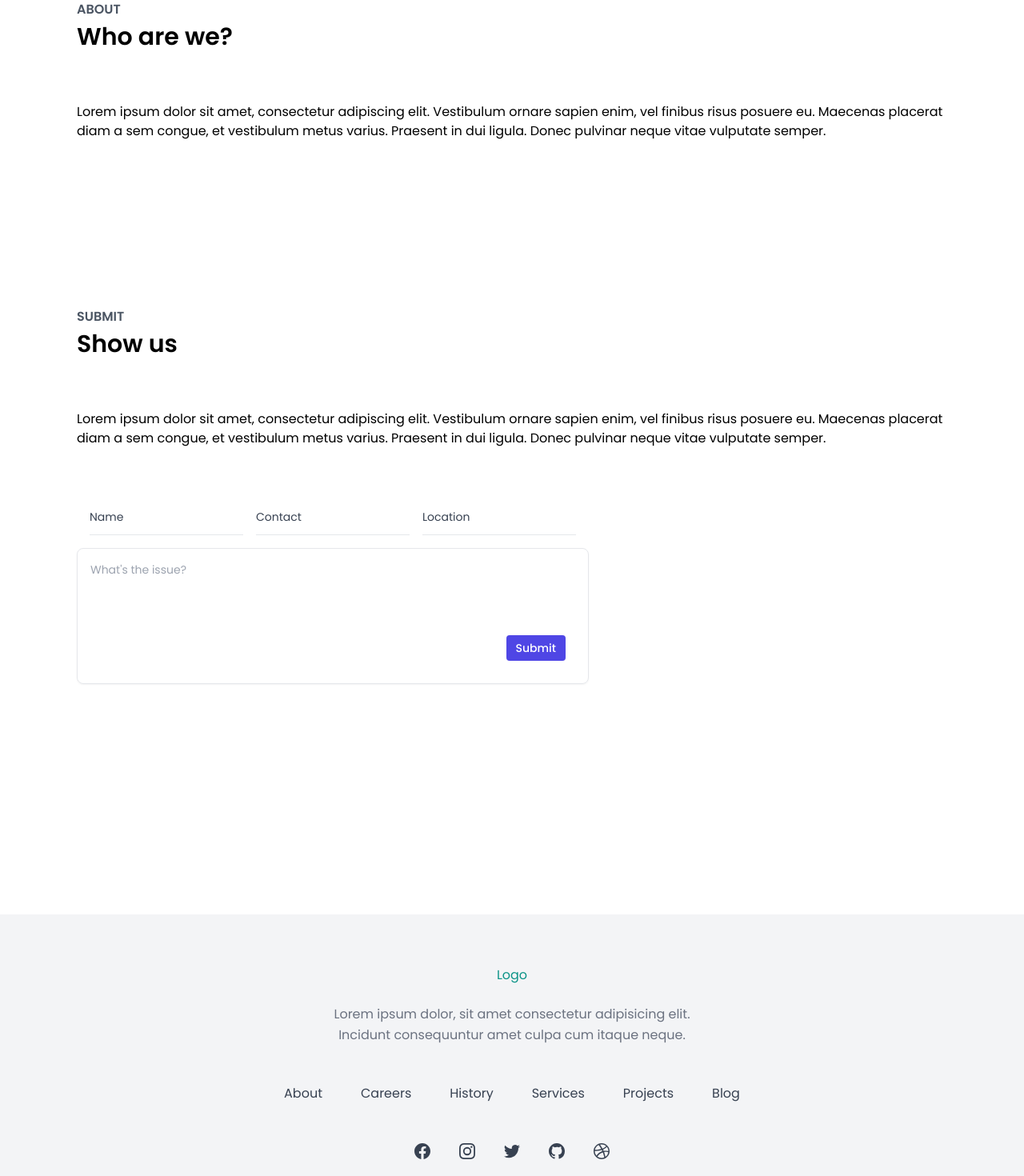
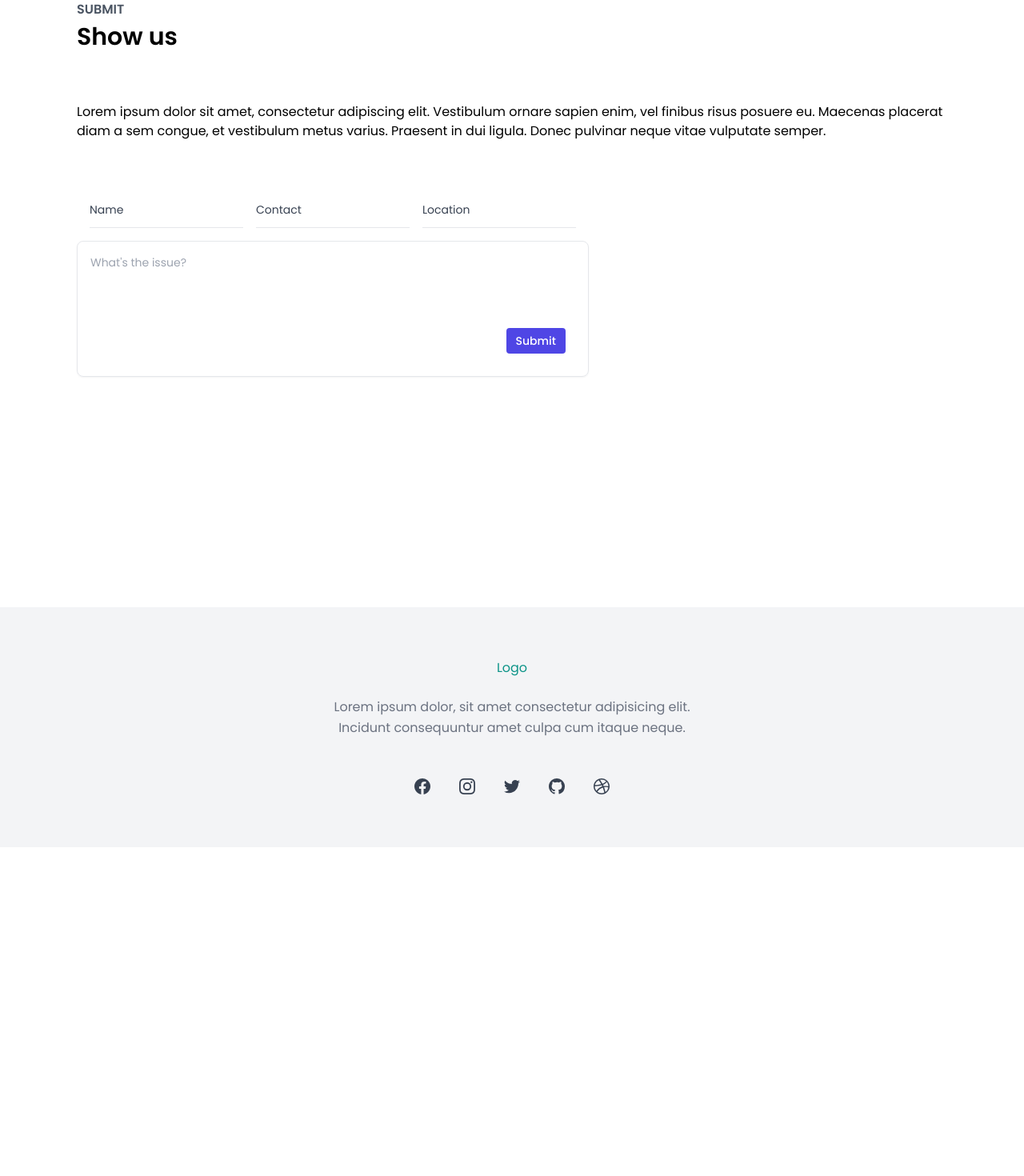
Before and after one commit to Oreofreakshake/greenmv, a Next.js app in the folder frontend/: page / in a window 1280 px wide. Shown: the part 800-2270 px from the top of the page at 80% size. After the commit the page ends 1859 px from the top, so only its background shows below. Built offline with nearby package versions, Linux system fonts and the light colour scheme.

Commit message:
fixed UI

```diff
--- a/frontend/app/_components/about.tsx
+++ /dev/null
@@ -1,27 +0,0 @@
-export default function About() {
-    return (
-        <section className="bg-white">
-            <div className="mx-auto max-w-screen-xl lg:flex lg:items-center pb-52">
-                <div className="font-poppins">
-                    <div>
-                        <div>
-                            <div className="font-semibold text-gray-600 pb-1">
-                                ABOUT
-                            </div>
-                            <div className="text-3xl mb-16 font-semibold">
-                                Who are we?
-                            </div>
-                        </div>
-                        <div>
-                            Lorem ipsum dolor sit amet, consectetur adipiscing
-                            elit. Vestibulum ornare sapien enim, vel finibus
-                            risus posuere eu. Maecenas placerat diam a sem
-                            congue, et vestibulum metus varius. Praesent in dui
-                            ligula. Donec pulvinar neque vitae vulputate semper.
-                        </div>
-                    </div>
-                </div>
-            </div>
-        </section>
-    );
-}
--- a/frontend/app/_components/footer/footer.tsx
+++ b/frontend/app/_components/footer/footer.tsx
@@ -10,68 +10,6 @@ export default function Footer() {
                     Lorem ipsum dolor, sit amet consectetur adipisicing elit.
                     Incidunt consequuntur amet culpa cum itaque neque.
                 </p>
-
-                <ul className="mt-12 flex flex-wrap justify-center gap-6 md:gap-8 lg:gap-12">
-                    <li>
-                        <a
-                            className="text-gray-700 transition hover:text-gray-700/75"
-                            href="/"
-                        >
-                            {" "}
-                            About{" "}
-                        </a>
-                    </li>
-
-                    <li>
-                        <a
-                            className="text-gray-700 transition hover:text-gray-700/75"
-                            href="/"
-                        >
-                            {" "}
-                            Careers{" "}
-                        </a>
-                    </li>
-
-                    <li>
-                        <a
-                            className="text-gray-700 transition hover:text-gray-700/75"
-                            href="/"
-                        >
-                            {" "}
-                            History{" "}
-                        </a>
-                    </li>
-
-                    <li>
-                        <a
-                            className="text-gray-700 transition hover:text-gray-700/75"
-                            href="/"
-                        >
-                            {" "}
-                            Services{" "}
-                        </a>
-                    </li>
-
-                    <li>
-                        <a
-                            className="text-gray-700 transition hover:text-gray-700/75"
-                            href="/"
-                        >
-                            {" "}
-                            Projects{" "}
-                        </a>
-                    </li>
-
-                    <li>
-                        <a
-                            className="text-gray-700 transition hover:text-gray-700/75"
-                            href="/"
-                        >
-                            {" "}
-                            Blog{" "}
-                        </a>
-                    </li>
-                </ul>
 
                 <ul className="mt-12 flex justify-center gap-6 md:gap-8">
                     <li>
--- a/frontend/app/dashboard/dashboard.tsx
+++ b/frontend/app/dashboard/dashboard.tsx
@@ -25,6 +25,9 @@ export default function DashboardPage() {
             .then((res) => {
                 cookies.set("accessToken", res.data["accessToken"]);
                 cookies.set("refreshToken", res.data["refreshToken"]);
+            })
+            .catch((error) => {
+                console.log(error);
             });
     }, []);
 
--- a/frontend/app/page.tsx
+++ b/frontend/app/page.tsx
@@ -3,7 +3,6 @@ import { useRouter } from "next/navigation";
 
 //my components
 import Section from "./_components/section";
-import About from "./_components/about";
 import Form from "./_components/form";
 import Navbar from "./_components/navbar/navbar";
 
@@ -17,14 +16,14 @@ export default function Home() {
         <div>
             <Navbar
                 routeLogin={handleLoginClick}
-                Route="About"
+                routeHome={() => "pass"}
+                Route=""
                 Submit="Submit"
                 Login="Login"
             />
             <div className="min-h-screen max-w-screen-xl mx-auto">
                 <div className="px-24">
                     <Section />
-                    <About />
                     <div className="font-poppins">
                         <div>
                             <div>
```
Also changed, not shown: 1 other file (tests, documents, lock files or other folders).
